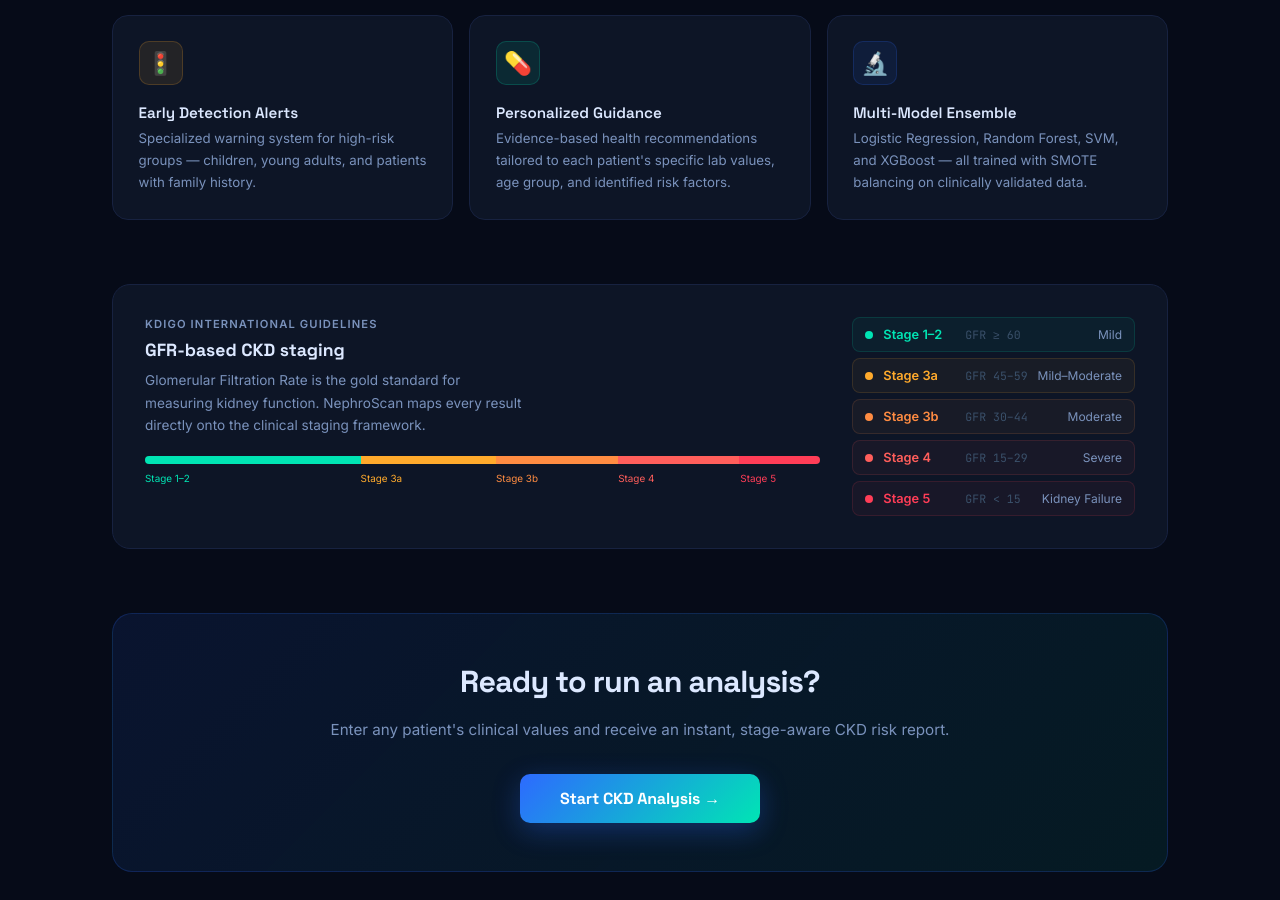
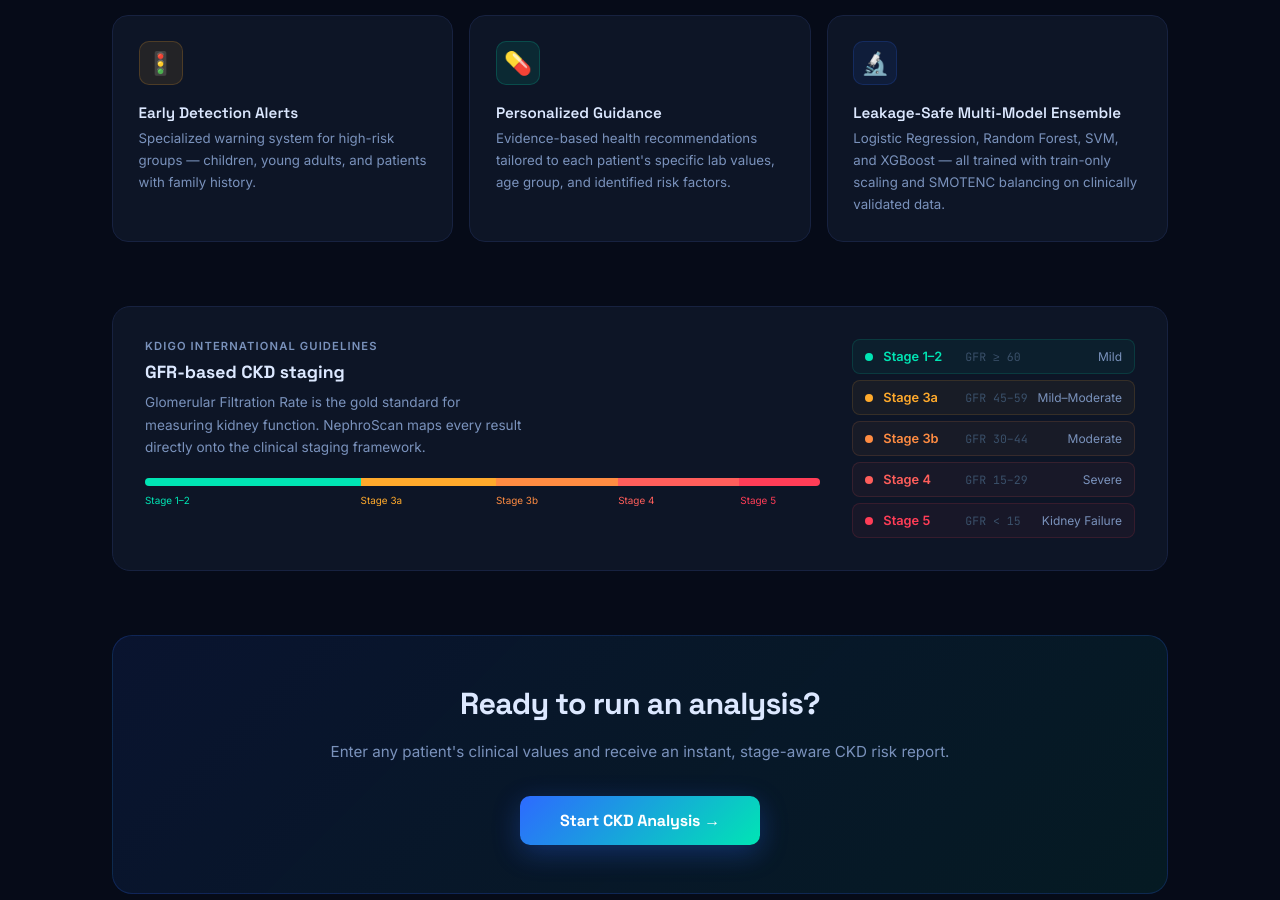
Before and after one commit to sharanugd2305/ckd-detection, a React (Create React App) app in the folder frontend/: page / in a window 1280 px wide. Shown: the part 1197-2097 px from the top of the page. Built offline with nearby package versions, Linux system fonts and the light colour scheme.

Commit message:
Update feature card description for leakage-safe multi-model ensemble

```diff
--- a/frontend/src/pages/Home.js
+++ b/frontend/src/pages/Home.js
@@ -83,7 +83,7 @@ export default function Home(){
     {icon:'📊',title:'CKD Stage Estimation',     body:'GFR-based staging maps every result to Stage 1–5 following KDIGO international clinical guidelines.',accent:'#9B6DFF',delay:160},
     {icon:'🚦',title:'Early Detection Alerts',   body:'Specialized warning system for high-risk groups — children, young adults, and patients with family history.',accent:'#FFAA2C',delay:240},
     {icon:'💊',title:'Personalized Guidance',    body:'Evidence-based health recommendations tailored to each patient\'s specific lab values, age group, and identified risk factors.',accent:'#00E5B4',delay:320},
-    {icon:'🔬',title:'Multi-Model Ensemble',     body:'Logistic Regression, Random Forest, SVM, and XGBoost — all trained with SMOTE balancing on clinically validated data.',accent:'#2D6AFF',delay:400},
+    {icon:'🔬',title:'Leakage-Safe Multi-Model Ensemble',     body:'Logistic Regression, Random Forest, SVM, and XGBoost — all trained with train-only scaling and SMOTENC balancing on clinically validated data.',accent:'#2D6AFF',delay:400},
   ];
 
   const ages=[
```
